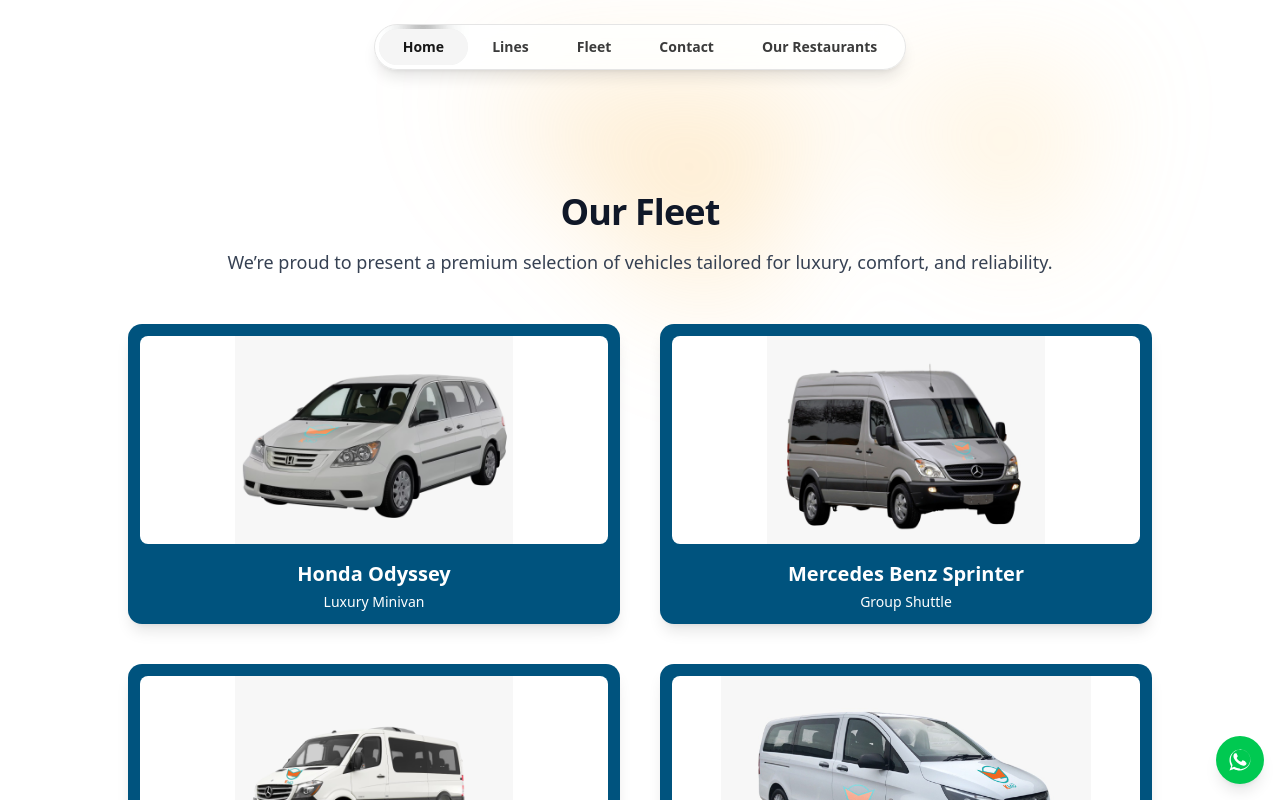
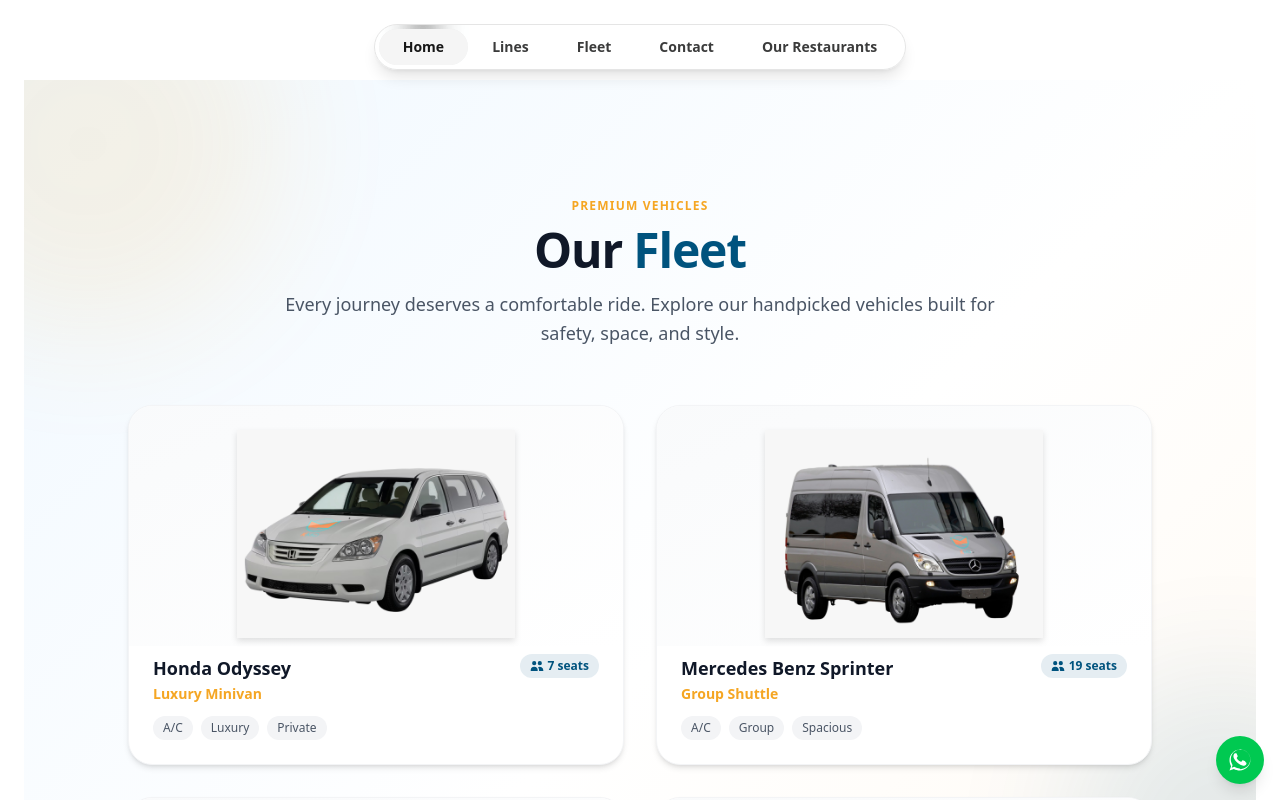
Before and after one commit to martgjepali/hop-on-hop-off-shuttles, a Next.js app: page /fleet in a window 1280 px wide. Shown: the top 800 px of the page. Built offline with nearby package versions, Linux system fonts and the light colour scheme.

Commit message:
update 2.0

```diff
--- a/src/app/(site)/fleet/page.jsx
+++ b/src/app/(site)/fleet/page.jsx
@@ -2,71 +2,98 @@
 import { fleetData } from "@/constants/fleetData";
 
 export const metadata = {
-  title: "Our Fleet – KMG Hop-On Hop-Off Shuttles",
+  title: "Our Fleet - KMG Hop-On Hop-Off Shuttles",
   description:
     "Explore our modern and comfortable fleet, designed to give you the best sightseeing experience in Saranda.",
   robots: { index: true, follow: true },
 };
 
+const vehicleDetails = [
+  { seats: 7,  tags: ["A/C", "Luxury", "Private"] },
+  { seats: 19, tags: ["A/C", "Group", "Spacious"] },
+  { seats: 19, tags: ["A/C", "Group", "Comfortable"] },
+  { seats: 8,  tags: ["A/C", "Compact", "Flexible"] },
+];
+
 export default function OurFleet() {
   return (
-    <section className="relative isolate py-16 sm:py-20 lg:py-28 px-4 sm:px-6 lg:px-8">
-      {/* Background Shape */}
-      <div
-        className="absolute inset-0 -z-10 transform-gpu overflow-hidden blur-3xl"
-        aria-hidden="true"
-      >
-        <div
-          className="relative left-1/2 top-[-40%] w-[40rem] sm:w-[60rem] aspect-[1155/678] -translate-x-1/2 rotate-[30deg] bg-gradient-to-tr from-[#F5A623] to-[#FFDC91] opacity-30"
-          style={{
-            clipPath:
-              "polygon(74.1% 44.1%, 100% 61.6%, 97.5% 26.9%, 85.5% 0.1%, 80.7% 2%, 72.5% 32.5%, 60.2% 62.4%, 52.4% 68.1%, 47.5% 58.3%, 45.2% 34.5%, 27.5% 76.7%, 0.1% 64.9%, 17.9% 100%, 27.6% 76.8%, 76.1% 97.7%, 74.1% 44.1%)",
-          }}
-        />
+    <section className="relative isolate min-h-screen py-20 sm:py-28 px-4 sm:px-6 lg:px-8 bg-gradient-to-br from-[#f0f8ff] via-white to-[#fff8ee]">
+
+      {/* Decorative background blobs */}
+      <div className="absolute inset-0 -z-10 overflow-hidden" aria-hidden="true">
+        <div className="absolute -top-32 -left-32 w-96 h-96 rounded-full bg-[#F5A623] opacity-10 blur-3xl" />
+        <div className="absolute top-1/2 -right-32 w-80 h-80 rounded-full bg-[#00537E] opacity-10 blur-3xl" />
+        <div className="absolute bottom-0 left-1/3 w-72 h-72 rounded-full bg-[#FFDC91] opacity-20 blur-2xl" />
       </div>
 
-      {/* Heading */}
-      <div className="max-w-4xl mx-auto text-center">
-        {/* <Image
-          src="/images/fleet-banner.jpg"
-          alt="KMG Fleet Banner"
-          width={1000}
-          height={500}
-          className="w-full h-auto object-cover rounded-2xl shadow-xl mb-10"
-        /> */}
-        <h2 className="text-3xl font-bold tracking-tight text-gray-900 sm:text-4xl">
-          Our Fleet
-        </h2>
-        <p className="mt-4 text-lg leading-7 text-gray-700">
-          We’re proud to present a premium selection of vehicles tailored for
-          luxury, comfort, and reliability.
+      {/* Header */}
+      <div className="max-w-3xl mx-auto text-center mb-14">
+        <span className="inline-block text-xs font-semibold uppercase tracking-widest text-[#F5A623] mb-3">
+          Premium Vehicles
+        </span>
+        <h1 className="text-4xl sm:text-5xl font-bold tracking-tight text-gray-900">
+          Our <span className="text-[#00537E]">Fleet</span>
+        </h1>
+        <p className="mt-4 text-base sm:text-lg text-gray-600 leading-relaxed">
+          Every journey deserves a comfortable ride. Explore our handpicked
+          vehicles built for safety, space, and style.
         </p>
       </div>
 
       {/* Fleet Cards */}
-      <div className="mt-12 grid grid-cols-1 gap-10 sm:grid-cols-2 lg:grid-cols-2 max-w-5xl mx-auto animate-jump-in">
+      <div className="max-w-5xl mx-auto grid grid-cols-1 sm:grid-cols-2 gap-8">
         {fleetData.map((vehicle, index) => {
-          const delayClass = `animate-fade-delay-${index + 1}`;
-
+          const details = vehicleDetails[index] ?? { seats: null, tags: [] };
           return (
             <div
               key={index}
-              className={`flex flex-col items-center text-center bg-[#00537E] p-3 rounded-xl shadow-lg text-white opacity-0 animate-fade-up ${delayClass} transition-colors duration-300 hover:bg-[#F5A623]`}
+              className="group bg-white rounded-3xl overflow-hidden shadow-md hover:shadow-2xl border border-gray-100 transition-all duration-300 hover:-translate-y-1"
             >
+              {/* Image area */}
+              <div className="bg-gradient-to-br from-gray-50 to-white px-6 pt-6 pb-2">
+                <div className="relative w-full h-52">
                   {vehicle.image && (
-                <div className="w-full bg-white rounded-md overflow-hidden">
                     <Image
                       src={vehicle.image}
                       alt={vehicle.name}
-                    width={400}
-                    height={240}
-                    className="w-full h-52 object-contain"
+                      fill
+                      className="object-contain drop-shadow-md"
                     />
+                  )}
                 </div>
+              </div>
+
+              {/* Info area */}
+              <div className="px-6 pb-6 pt-2">
+                <div className="flex items-start justify-between gap-2 mb-3">
+                  <div>
+                    <h3 className="text-lg font-bold text-gray-900 group-hover:text-[#00537E] transition-colors">
+                      {vehicle.name}
+                    </h3>
+                    <p className="text-sm text-[#F5A623] font-semibold mt-0.5">
+                      {vehicle.role}
+                    </p>
+                  </div>
+                  {details.seats && (
+                    <span className="shrink-0 inline-flex items-center gap-1 bg-[#00537E]/10 text-[#00537E] text-xs font-semibold px-2.5 py-1 rounded-full">
+                      <svg className="w-3.5 h-3.5" fill="currentColor" viewBox="0 0 20 20">
+                        <path d="M9 6a3 3 0 11-6 0 3 3 0 016 0zM17 6a3 3 0 11-6 0 3 3 0 016 0zM12.93 17c.046-.327.07-.66.07-1a6.97 6.97 0 00-1.5-4.33A5 5 0 0119 16v1h-6.07zM6 11a5 5 0 015 5v1H1v-1a5 5 0 015-5z" />
+                      </svg>
+                      {details.seats} seats
+                    </span>
                   )}
-              <div className="mt-4">
-                <h3 className="text-xl font-semibold">{vehicle.name}</h3>
-                <p className="text-sm mt-1">{vehicle.role}</p>
+                </div>
+
+                <div className="flex flex-wrap gap-2">
+                  {details.tags.map((tag) => (
+                    <span
+                      key={tag}
+                      className="text-xs bg-gray-100 text-gray-600 font-medium px-2.5 py-1 rounded-full"
+                    >
+                      {tag}
+                    </span>
+                  ))}
+                </div>
               </div>
             </div>
           );
--- a/src/components/ui/hero/Hero.jsx
+++ b/src/components/ui/hero/Hero.jsx
@@ -11,8 +11,8 @@
 ];
 
 const carouselImages = [
+  { src: "/images/background_img_2.jpg", alt: "KMG Adventure" },
   { src: "/images/background_img.jpg", alt: "KMG Shuttle" },
-  { src: "/images/background_img_2.jpg", alt: "KMG Adventure" },
   { src: "/images/team_photo_1.jpeg", alt: "Team 1" },
   { src: "/images/team_photo_2.jpeg", alt: "Team 2" },
   { src: "/images/team_photo_3.jpeg", alt: "Team 3" },
@@ -143,7 +143,7 @@
                   <Image src={img.src} alt={img.alt} fill className="object-cover" />
                 </div>
               ))}
-              {activeSlide === 1 && (
+              {activeSlide === 0 && (
                 <div className="absolute bottom-3 left-3 right-3 z-20 bg-white/80 backdrop-blur-sm rounded-lg px-2 py-1 text-xs font-semibold text-[#00537E] shadow">
                   🚌 Departing every 30 min
                 </div>
--- a/src/components/ui/testimonials/Testimonials.jsx
+++ b/src/components/ui/testimonials/Testimonials.jsx
@@ -1,10 +1,11 @@
 "use client";
 
-import { useState } from "react";
+import { useState, useRef } from "react";
 import { testimonials } from "@/constants/testimonials";
 
 export default function Testimonials() {
   const [currentIndex, setCurrentIndex] = useState(0);
+  const touchStartX = useRef(null);
 
   const nextTestimonial = () =>
     setCurrentIndex((prev) => (prev + 1) % testimonials.length);
@@ -12,6 +13,19 @@
     setCurrentIndex((prev) =>
       prev === 0 ? testimonials.length - 1 : prev - 1
     );
+
+  function handleTouchStart(e) {
+    touchStartX.current = e.touches[0].clientX;
+  }
+
+  function handleTouchEnd(e) {
+    if (touchStartX.current === null) return;
+    const diff = touchStartX.current - e.changedTouches[0].clientX;
+    if (Math.abs(diff) < 30) return;
+    if (diff > 0) nextTestimonial();
+    else prevTestimonial();
+    touchStartX.current = null;
+  }
 
   const current = testimonials[currentIndex];
 
@@ -24,7 +38,10 @@
           </span>
           <h2 className="text-2xl font-bold text-gray-900">Testimonials</h2>
         </div>
-        <div className="relative bg-white rounded-2xl shadow-lg border border-gray-100 px-6 pt-8 pb-6">
+        <div className="relative bg-white rounded-2xl shadow-lg border border-gray-100 px-6 pt-8 pb-6"
+          onTouchStart={handleTouchStart}
+          onTouchEnd={handleTouchEnd}
+        >
           <div className="flex justify-center gap-0.5 mb-4">
             {[...Array(5)].map((_, i) => (
               <svg key={i} className="w-4 h-4 text-[#F5A623]" fill="currentColor" viewBox="0 0 20 20">
```
Lines whose indentation alone changed are shown as unchanged.
